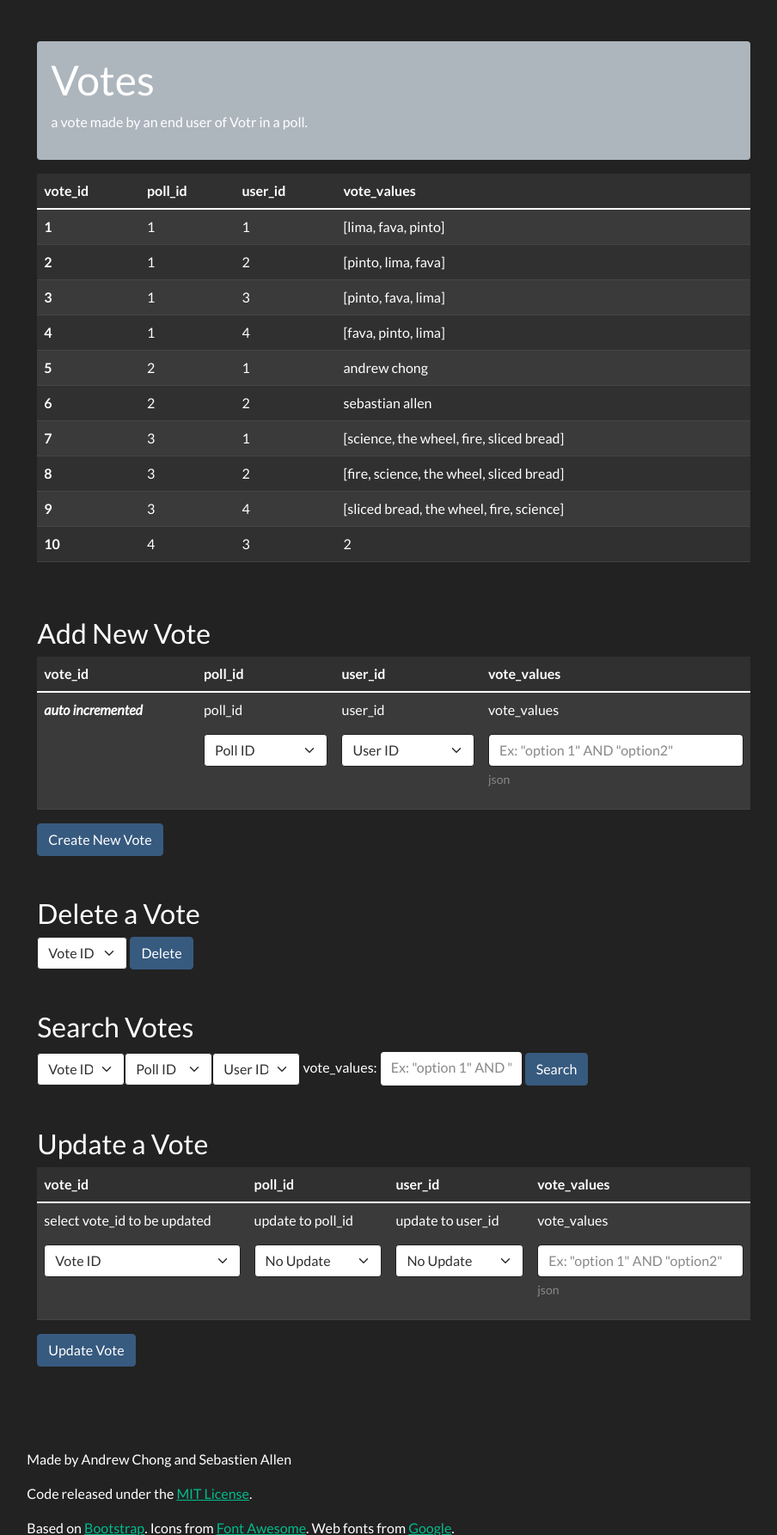
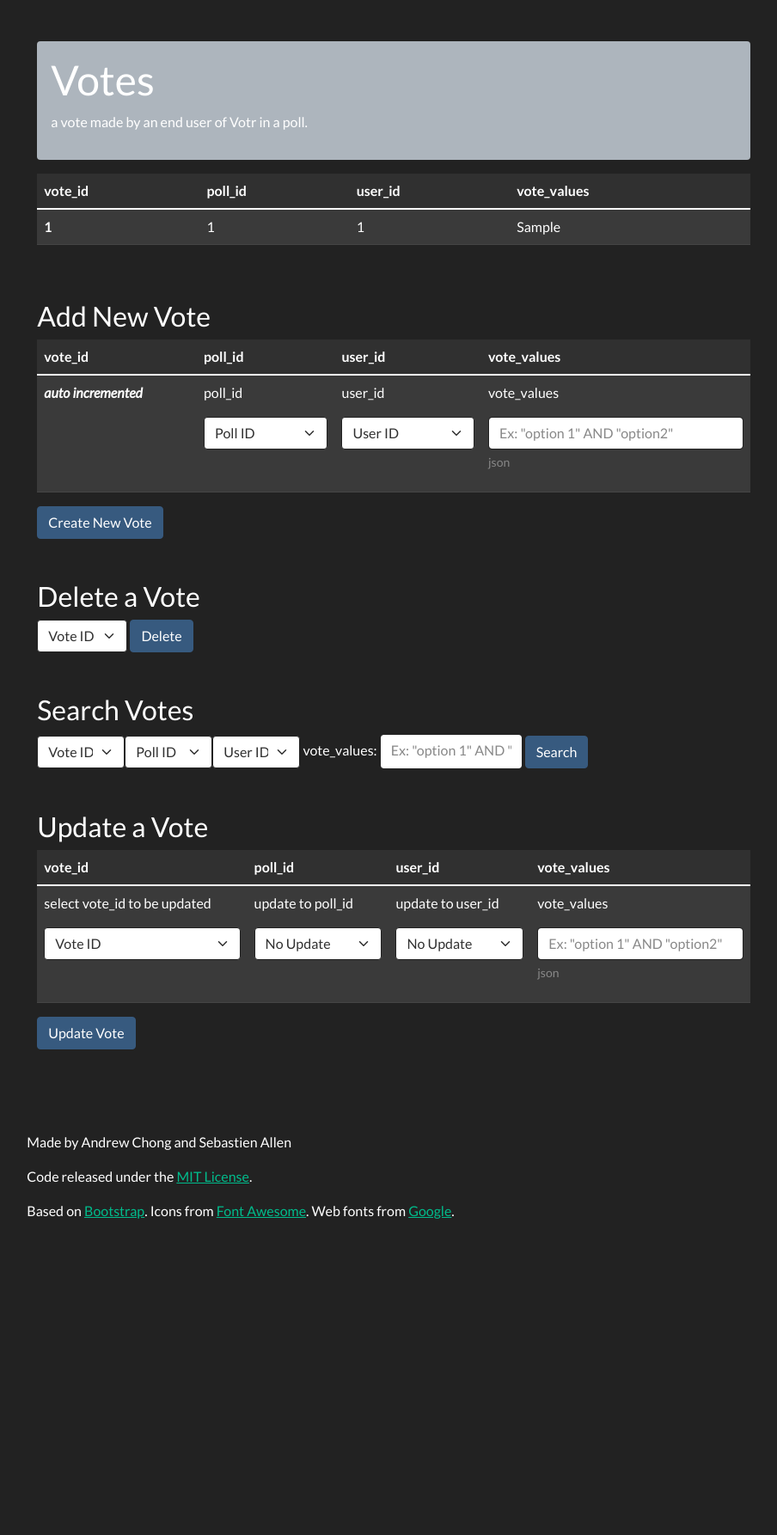
Before and after one commit to opheron/votr-flask, a Flask app: template templates/votes.html in a window 1280 px wide. Shown: the part 72-1858 px from the top of the page at 86% size, without its empty margins (182-1086 px from the left). After the commit the page ends 1490 px from the top, so only its background shows below. Run offline with Flask 2, Linux system fonts and the light colour scheme; the template is opened without the code that fills it: most values are stand-ins (such as "Sample title", 1, 10 or a date in 2020); some libraries are stand-ins or nearby versions.

Commit message:
update votes to select db table

```diff
--- a/app.py
+++ b/app.py
@@ -87,6 +87,22 @@ class AddNewPollForm(Form):
         label="guest",
         default="checked",
         render_kw={"class": "form-check-input"},
+    )
+
+# TODO: update addNewVoteForm to work,
+class AddNewVoteForm(Form):
+    poll_id = SelectField(# this is a to be dynamically updated select feild of poll_id's
+        "poll id",
+        [validators.Length(min=1, max=254)],
+        render_kw={"class": "mb-3 form-control"},
+    )
+    user_id = SelectField(# this is a to be dynamically updated select feild of user_id's
+        "user id",
+        [validators.Length(min=6, max=254)],
+        render_kw={"class": "form-control"},
+    )
+    vote_values = BooleanField(# this is a json object of form JSON_OBJECT('andrew chong', 1, 'sebastian allen', 0)
+        id="vote_values",
     )
 class AddNewUserForm(Form):
     username = StringField(
@@ -221,10 +237,39 @@ def polls():
     # return render_template("users.html", create_user_form=create_user_form)
 
 
-@app.route("/votes/")
+# @app.route("/votes/")
+# def votes():
+#     """Votes CRUD page."""
+#     return render_template("votes.html")
+
+@app.route("/votes/", methods=["GET", "POST"])
 def votes():
-    """Votes CRUD page."""
-    return render_template("votes.html")
+    """Votes CRUD page"""
+    # create_vote_form = CreateVoteForm(request.form)
+    if request.method == "GET":
+
+        # get all Votes
+        connection = db_engine.connect()
+        votes_query = "SELECT * FROM Votes"
+        all_votes = connection.execute(votes_query).fetchall()
+        connection.close()
+
+        # add new vote form
+        add_new_vote_form = AddNewVoteForm(request.form)
+
+        return render_template(
+            "votes.html", all_votes=all_votes, add_new_vote_form=add_new_vote_form
+        )
+    elif request.method == "POST":
+        # TODO: get forms working
+        if True:
+            # flash("Created new vote!", "success")
+            return redirect(url_for("votes"))
+        else:
+            flash_errors(create_user_form)
+            return redirect(url_for("public.users"))
+    # return render_template("users.html", create_user_form=create_user_form)
+
 
 # TODO: delete
 # @app.route("/payments/")
--- a/templates/votes.html
+++ b/templates/votes.html
@@ -15,66 +15,16 @@
                 </tr>
               </thead>
               <tbody>
+                {% for vote in all_votes %}
+
                 <tr>
-                  <th scope="row">1</td>
-                  <td>1</td>
-                  <td>1</td>
-                  <td>[lima, fava, pinto]</td>
+                  <th scope="row">{{ vote["vote_id"] }}</th>
+                  <td>{{ vote["poll_id"] }}</td>
+                  <td>{{ vote["user_id"] }}</td>
+                  <td>{{ vote["vote_values"] }}</td>
                 </tr>
-                <tr>
-                  <th scope="row">2</td>
-                  <td>1</td>
-                  <td>2</td>
-                  <td>[pinto, lima, fava]</td>
-                </tr>
-                <tr>
-                  <th scope="row">3</td>
-                  <td>1</td>
-                  <td>3</td>
-                  <td>[pinto, fava, lima]</td>
-                </tr>
-                <tr>
-                  <th scope="row">4</td>
-                  <td>1</td>
-                  <td>4</td>
-                  <td>[fava, pinto, lima]</td>
-                </tr>
-                <tr>
-                  <th scope="row">5</td>
-                  <td>2</td>
-                  <td>1</td>
-                  <td>andrew chong</td>
-                </tr>
-                <tr>
-                  <th scope="row">6</td>
-                  <td>2</td>
-                  <td>2</td>
-                  <td>sebastian allen</td>
-                </tr>
-                <tr>
-                  <th scope="row">7</td>
-                  <td>3</td>
-                  <td>1</td>
-                  <td>[science, the wheel, fire, sliced bread]</td>
-                </tr>
-                <tr>
-                  <th scope="row">8</td>
-                  <td>3</td>
-                  <td>2</td>
-                  <td>[fire, science, the wheel, sliced bread]</td>
-                </tr>
-                <tr>
-                  <th scope="row">9</td>
-                  <td>3</td>
-                  <td>4</td>
-                  <td>[sliced bread, the wheel, fire, science]</td>
-                </tr>
-                <tr>
-                  <th scope="row">10</td>
-                  <td>4</td>
-                  <td>3</td>
-                  <td>2</td>
-                </tr>
+
+                {% endfor %}
               </tbody>
             </table>
             </div>
```
